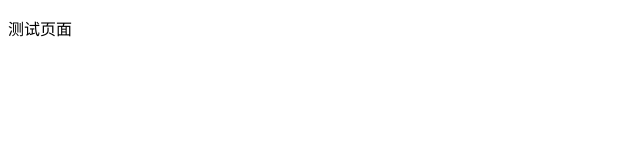
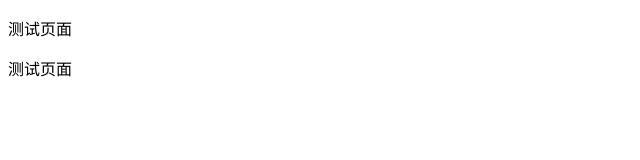
Before and after one commit to lihexu/test, a plain HTML site: page test.html in a window 1280 px wide. Shown: the whole page, without its empty margins (0-640 px from the left). Drawn offline with Linux system fonts and the light colour scheme.

Commit message:
Update test.html

```diff
--- a/test.html
+++ b/test.html
@@ -6,5 +6,6 @@
 </head>
 <body>
 	<p>测试页面</p>
+        <p>测试页面</p>
 </body>
 </html>
```
